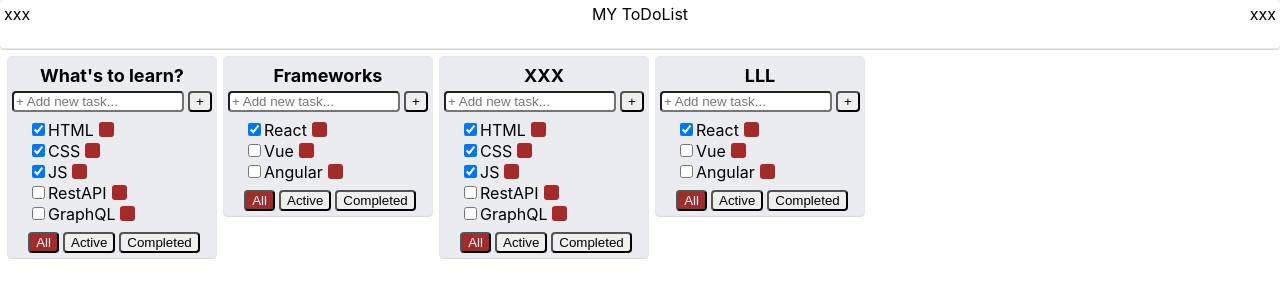
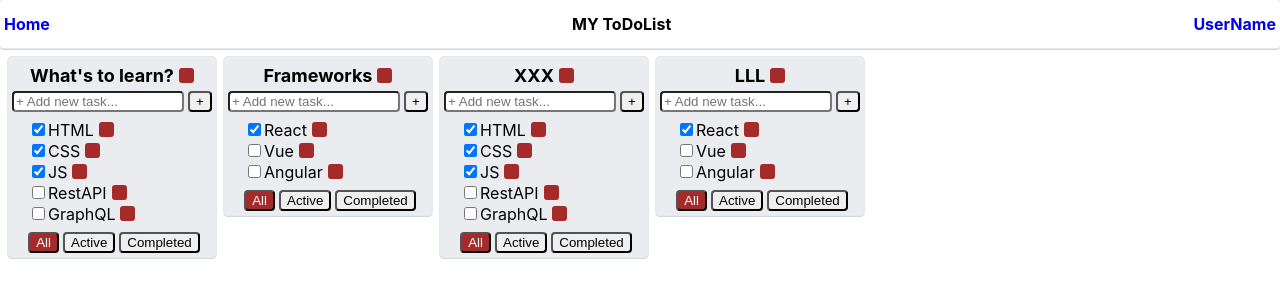
Before and after one commit to DenisLoza/TodoListXXI, a React (Create React App) app: page / in a window 1280 px wide. Shown: the top 300 px of the page. Built offline with nearby package versions, Linux system fonts and the light colour scheme.

Commit message:
add function delete TodoList

```diff
--- a/src/components/App.tsx
+++ b/src/components/App.tsx
@@ -48,6 +48,20 @@ function setTaskFilter(idTL: string, value: filteredTasksType, todolists: Array<
   return newTLs
 }
 
+// 1. Удаление Todolist по его idTL
+function deleteTodolist(idTL: string, todolists: Array<todoListStateType>): Array<todoListStateType> {
+  let filteredTodolists = todolists.filter(tl => tl.id !== idTL)
+  return filteredTodolists
+}
+// 2. Удаление в общем объекте данных ключа (т.е. всех тасок) по id Тудулиста
+function clearObjectDataKey(idTL: string, allTodolists: todoListsStateAllType): todoListsStateAllType {
+  let copyData = {...allTodolists}
+  // удаляем ключ объекта по приходящему idTL
+  delete copyData[idTL]
+  return copyData
+}
+
+
 export function App() {
 
   // хук следит за изменениями (удаление, добавление новых) тудулистов
@@ -72,6 +86,11 @@ export function App() {
   const setTaskFilterCallback = (idTL: string, value: filteredTasksType) =>
     setTodolists(setTaskFilter(idTL, value, todolists))
 
+  const deleteTodolistCallback = (idTL: string) => {
+    setTodolists(deleteTodolist(idTL, todolists))
+    setAllTodolists(clearObjectDataKey(idTL, allTodolists))
+  }
+
 
   return (
     <div className={`App`}>
@@ -93,7 +112,8 @@ export function App() {
                       deleteTaskCallback={deleteTaskCallback}
                       addTaskCallback={addTaskCallback}
                       changeTaskStatusCallback={changeTaskStatusCallback}
-                      setTaskFilter={setTaskFilterCallback}
+                      setTaskFilterCallback={setTaskFilterCallback}
+                      deleteTodolistCallback={deleteTodolistCallback}
             />
           )
         })
--- a/src/components/Header.module.css
+++ b/src/components/Header.module.css
@@ -1,6 +1,7 @@
 .Header {
     display: flex;
     justify-content: space-between;
+    align-items: center;
     overflow: hidden;
     height: 40px;
     margin-bottom: 8px;
@@ -9,4 +10,9 @@
     border-radius: 4px;
     border-bottom: 1px solid #e7e8ec;
     box-shadow: 0 1px 0 0 #d3d9de, 0 0 0 1px #e7e8ec;
+    font-weight: bold;
 }
+
+a {
+    text-decoration: none;
+}
--- a/src/components/Header.tsx
+++ b/src/components/Header.tsx
@@ -1,12 +1,17 @@
 import React from "react"
 import style from "./Header.module.css"
+
 
 export function Header() {
   return (
     <div className={`${style.Header}`}>
-      <div>xxx</div>
+      <div>
+        <a href="#">Home</a>
+      </div>
       <div>MY ToDoList</div>
-      <div>xxx</div>
+      <div>
+        <a href="#">UserName</a>
+      </div>
     </div>
   )
 }
--- a/src/components/Todolist.module.css
+++ b/src/components/Todolist.module.css
@@ -4,11 +4,9 @@
     display: inline-block;
     vertical-align: top;
 }
-
 .TodoListWrapper:first-child {
     margin-left: 8px;
 }
-
 .TodoList {
     width: 200px;
     padding: 4px;
@@ -25,13 +23,43 @@
     font-size: 18px;
     font-weight: bold;
     text-align: center;
+    cursor: pointer;
 }
+.titleTask button {
+    margin-left: 5px;
+    width: 15px;
+    height: 15px;
+    background-color: brown;
+    border: none;
+    border-radius: 3px;
+}
+
+.titleTask button:hover {
+    background-repeat: no-repeat;
+    background-image: url(../img/trash_15.png);
+}
+
 .inputTaskName input {
     width: 164px;
     border-radius: 4px;
 }
+
 .tasks {
     margin: 8px 0;
+    padding: 0 0 0 16px;
+    list-style-type: none;
+}
+.tasks button {
+    margin-left: 5px;
+    width: 15px;
+    height: 15px;
+    background-color: brown;
+    border: none;
+    border-radius: 3px;
+}
+.tasks button:hover {
+    background-repeat: no-repeat;
+    background-image: url(../img/trash_15.png);
 }
 .task {
     max-width: 180px;
@@ -39,7 +67,6 @@
     /*переносит тескст на след строку, даже если нет пробелов*/
     word-wrap: break-word;
 }
-
 .task > input:hover {
     cursor: pointer;
 }
@@ -48,43 +75,20 @@
     display: flex;
     justify-content: center;
 }
-
 button {
     border-radius: 4px;
     cursor: pointer;
     margin-left: 4px;
 }
-
-
 button:hover {
     border-color: brown;
 }
-
-.tasks {
-    padding: 0 0 0 16px;
-    list-style-type: none;
-}
-
-.tasks button {
-    margin-left: 5px;
-    width: 15px;
-    height: 15px;
+.activeFilter {
     background-color: brown;
-    border: none;
-    border-radius: 3px;
-}
-
-.tasks button:hover {
-    background-repeat: no-repeat;
-    background-image: url(../img/trash_15.png);
+    color: white;
 }
 
 .error {
     font-size: 12px;
     color: red;
 }
-
-.activeFilter {
-    background-color: brown;
-    color: white;
-}
--- a/src/components/Todolist.tsx
+++ b/src/components/Todolist.tsx
@@ -6,12 +6,13 @@ import style from "./Todolist.module.css"
 export type TodoListType = {
   idTL: string
   titleTL: string
+  taskFilterTL: filteredTasksType
   tasks: Array<taskStateType>
-  taskFilterTL: filteredTasksType
   deleteTaskCallback: (idTask: string, idTL: string) => void
-  setTaskFilter: (idTL: string, value: filteredTasksType) => void
   addTaskCallback: (titleTask: string, idTL: string) => void
   changeTaskStatusCallback: (idTask: string, isDone: boolean, idTL: string) => void
+  setTaskFilterCallback: (idTL: string, value: filteredTasksType) => void
+  deleteTodolistCallback: (idTL: string) => void
 }
 
 
@@ -23,6 +24,10 @@ export function TodoList(props: TodoListType) {
   let [error, setError] = useState<string | null>(null)
 
 
+  // следит за изменениями в <input> и сетит значение в хук useState
+  const onChangeInputHandler = (e: { currentTarget: { value: React.SetStateAction<string> } }) => {
+    setTitleTask(e.currentTarget.value)
+  }
   // ф-ция вызывает колбек добавления новой таски и устанавливает в значение <input> пустую строку
   const setNewTaskName = () => {
     // проверка на попытку ввести пустую строку перед отправлением названия в колбэк
@@ -34,7 +39,6 @@ export function TodoList(props: TodoListType) {
       setError("Title is required!")
     }
   }
-
   // если нажать Enter, когда <input> в фокусе добавит новую таску
   const onKeyPressHandler = (e: { charCode: number }) => {
     // при попытке нажать любую клавишу на клавиатуре ошибка будет сбрасываться!
@@ -44,29 +48,31 @@ export function TodoList(props: TodoListType) {
     }
   }
 
-  // следит за изменениями в <input> и сетит значение в хук useState
-  const onChangeInputHandler = (e: { currentTarget: { value: React.SetStateAction<string> } }) => {
-    setTitleTask(e.currentTarget.value)
-  }
 
   // фильтрация тасок по "All"
   const onClickFilterAll = () => {
-    props.setTaskFilter(props.idTL, "All")
+    props.setTaskFilterCallback(props.idTL, "All")
   }
   // фильтрация тасок по "Active"
   const onClickFilterActive = () => {
-    props.setTaskFilter(props.idTL, "Active")
+    props.setTaskFilterCallback(props.idTL, "Active")
   }
   // фильтрация тасок по "Completed"
   const onClickFilterCompleted = () => {
-    props.setTaskFilter(props.idTL, "Completed")
+    props.setTaskFilterCallback(props.idTL, "Completed")
+  }
+
+
+  // ф-ция вызывает колбэк для удаления Тудулиста целиком по его id
+  const onDeleteTodolist = () => {
+    props.deleteTodolistCallback(props.idTL)
   }
 
 
   // ОТДЕЛЬНАЯ ТАСКА (props.tasks MAP отдельно по каждой таске)
   let task = props.tasks.map(task => {
 
-    const deleteTask = () => {
+    const onDeleteTask = () => {
       props.deleteTaskCallback(task.id, props.idTL)
     }
 
@@ -83,7 +89,7 @@ export function TodoList(props: TodoListType) {
                onChange={onChangeCheckboxTaskHandler}
         />
         <span>{task.title}</span>
-        <button onClick={deleteTask}></button>
+        <button onClick={onDeleteTask}></button>
       </div>
     )
   })
@@ -94,13 +100,15 @@ export function TodoList(props: TodoListType) {
       <div className={style.TodoList}>
         <div className={style.titleTask}>
           {props.titleTL}
+          <button onClick={onDeleteTodolist}></button>
         </div>
         <div className={style.inputTaskName}>
-          <input onChange={onChangeInputHandler}
+          <input type={"text"}
+                 placeholder={"+ Add new task..."}
+                 value={titleTask}
+                 onChange={onChangeInputHandler}
                  onKeyPress={onKeyPressHandler}
-                 type={"text"}
-                 placeholder={"+ Add new task..."}
-                 value={titleTask}/>
+          />
           <button onClick={setNewTaskName}> +</button>
         </div>
         <div className={style.error}> {error} </div>
--- a/src/store/state.ts
+++ b/src/store/state.ts
@@ -35,7 +35,6 @@ export let todoListsStateAll: todoListsStateAllType = {
   [todolistId2]: tasksState2,
   [todolistId3]: tasksState1,
   [todolistId4]: tasksState2,
-
 }
 
 export type todoListStateType = {
```
Also changed, not shown: 1 other file (tests, documents, lock files or other folders).
